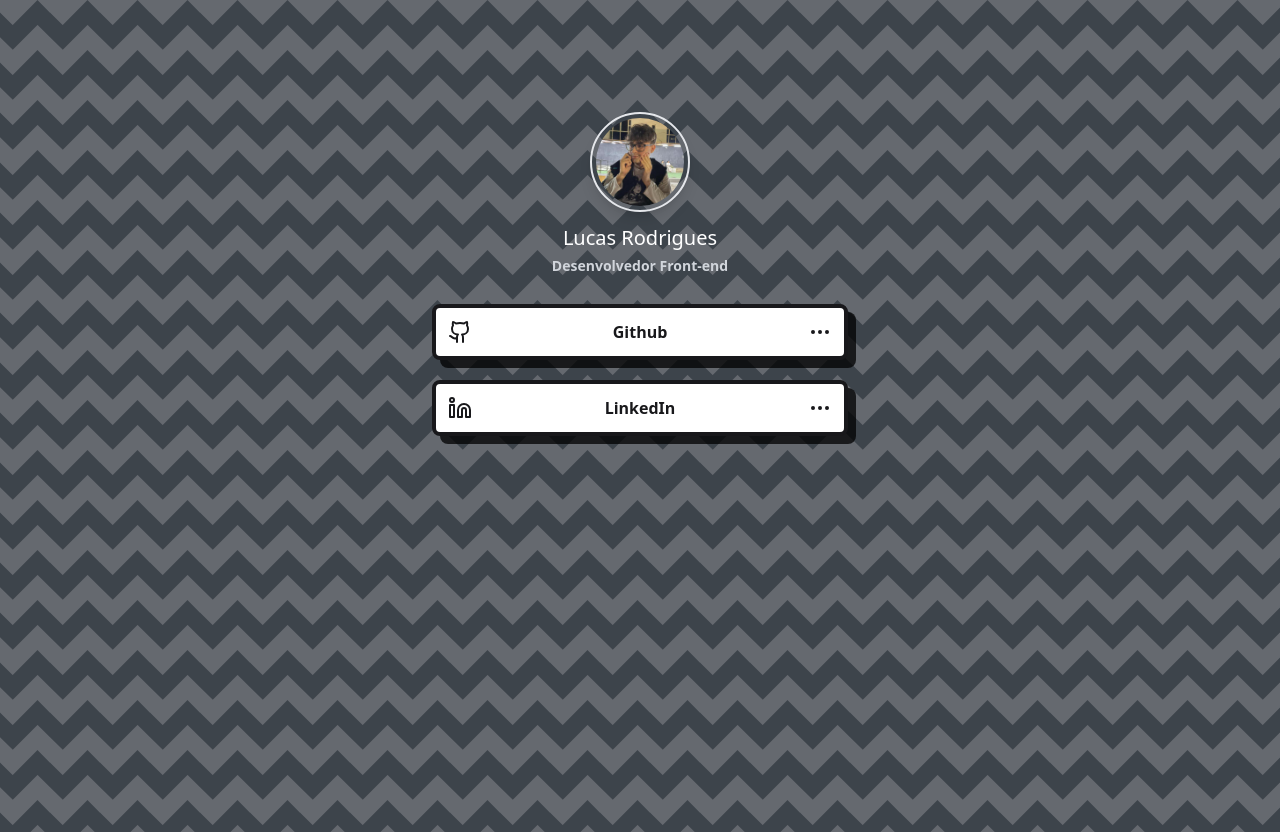
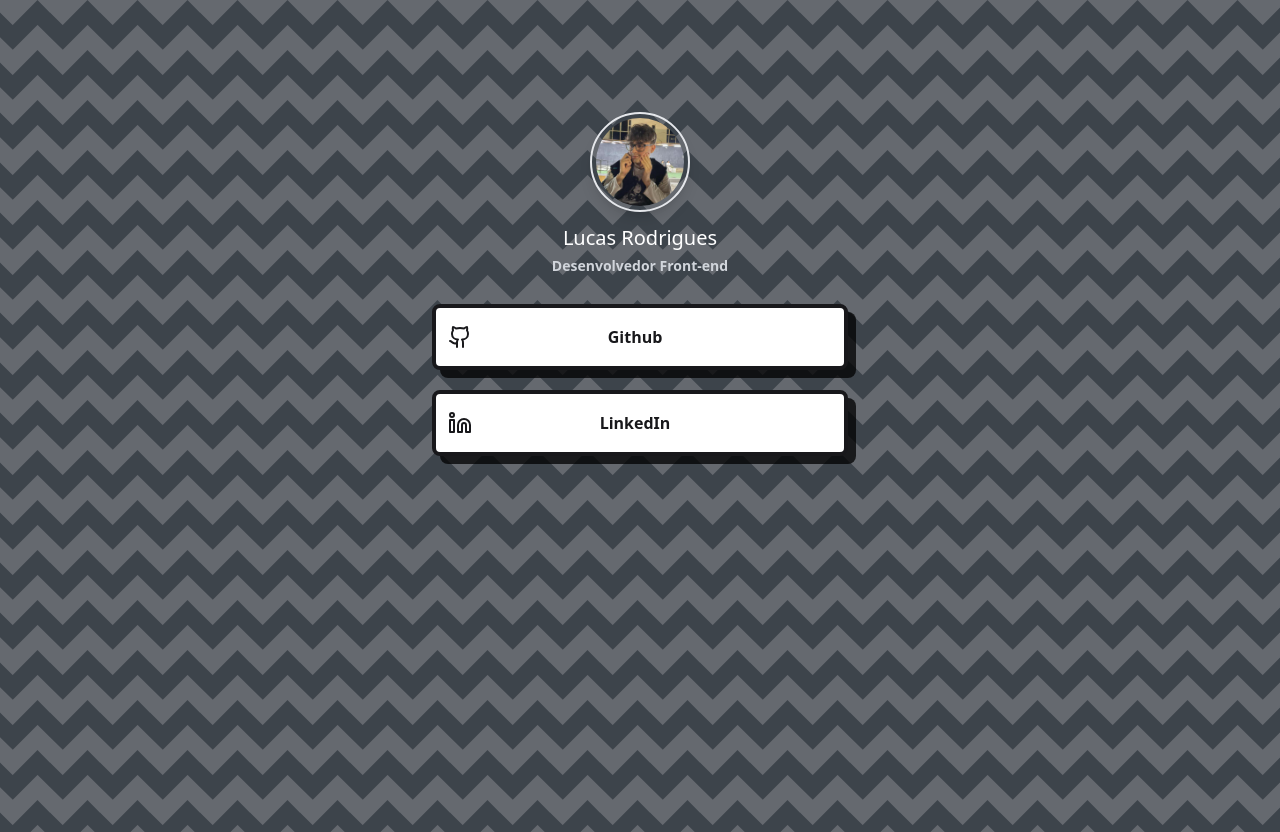
Before and after one commit to rodrigueslucas062/linktree, a Next.js app: page / in a window 1280 px wide. Built offline with nearby package versions, Linux system fonts and the light colour scheme.

Commit message:
🚸 Improvement for modal use

```diff
--- a/src/components/main/links.js
+++ b/src/components/main/links.js
@@ -36,10 +36,12 @@ const Links = ({ link, titulo, icone }) => {
       onMouseEnter={() => setIsHovered(true)}
       onMouseLeave={() => setIsHovered(false)}
     >
-      <div className="flex items-center justify-between">
+      <div className="flex items-center justify-between group">
         {Icone && <Icone />}
         <span className="font-semibold">{titulo}</span>
-        <MoreHorizontal />
+        <div className="lg:invisible group-hover:visible bg-white hover:bg-gray-200 p-2 rounded-full">
+          <MoreHorizontal size={18} />
+        </div>
       </div>
     </Link>
   );
```
